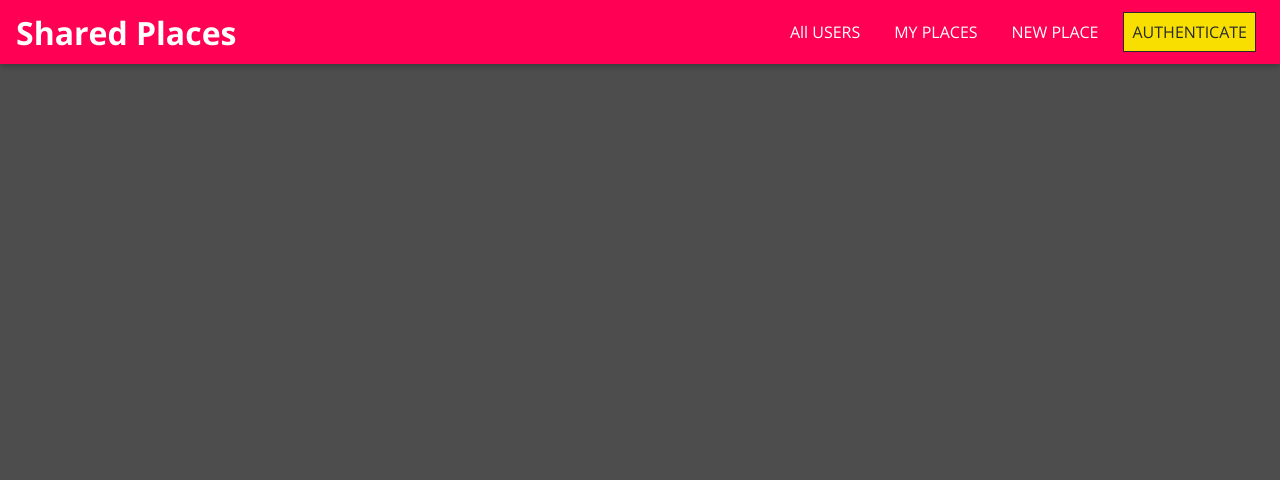
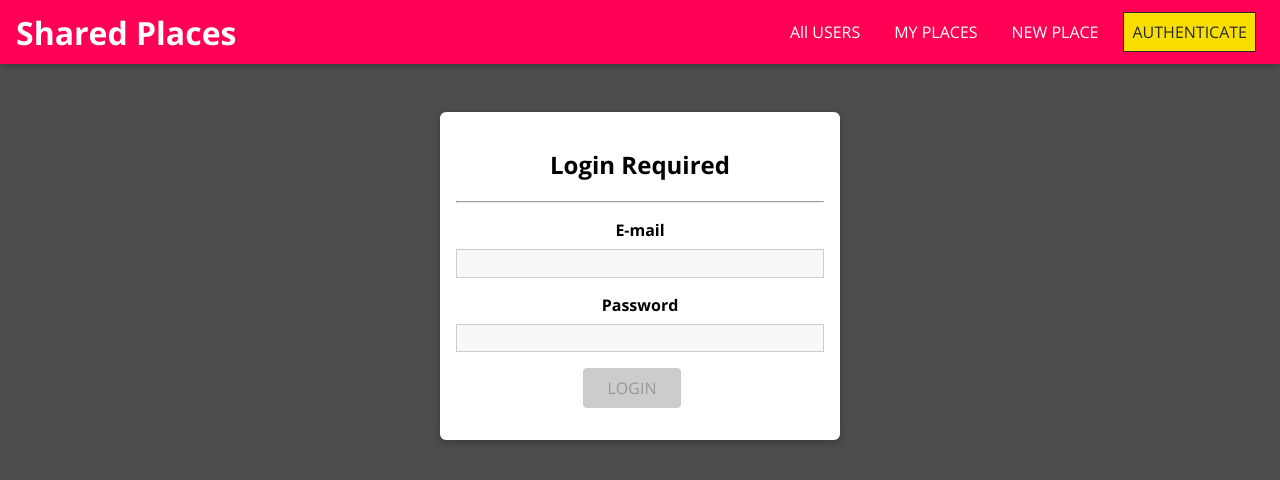
Before and after one commit to UzairKhan313/Shared-Places, a React (Vite) app in the folder frontend/: page /auth in a window 1280 px wide. Shown: the top 480 px of the page. Built offline with nearby package versions, Linux system fonts and the light colour scheme.

Commit message:
Adding an auth and login form

```diff
--- a/frontend/src/App.jsx
+++ b/frontend/src/App.jsx
@@ -6,6 +6,7 @@
 import UserPlaces from './places/pages/UserPlaces'
 import MainNavigation from './shared/components/Navigation/MainNavigation'
 import UpdatePlace from './places/pages/UpdatePlace'
+import Auth from './users/pages/Auth'
 
 function App() {
   return (
@@ -16,6 +17,7 @@
         <Route path="/places/new" element={<NewPlace />} />
         <Route path="/places/:placeId" element={<UpdatePlace />} />
         <Route path="/:userId/places" element={<UserPlaces />} />
+        <Route path="/auth" element={<Auth />} />
       </Routes>
     </main>
   )
--- /dev/null
+++ b/frontend/src/users/pages/Auth.css
@@ -0,0 +1,15 @@
+.authentication__header {
+  color: white;
+  text-align: center;
+}
+
+.authentication {
+  width: 90%;
+  max-width: 25rem;
+  margin: 7rem auto;
+  text-align: center;
+}
+
+.authentication form {
+  margin-bottom: 1rem;
+}
--- /dev/null
+++ b/frontend/src/users/pages/Auth.jsx
@@ -0,0 +1,61 @@
+import React from 'react'
+
+import Card from '../../shared/components/UIElements/Card'
+import Input from '../../shared/components/FormElements/Input'
+import {
+  VALIDATOR_EMAIL,
+  VALIDATOR_MINLENGTH,
+} from '../../shared/utils/validators'
+
+import { useForm } from '../../shared/hooks/Form-Hooks'
+import Button from '../../shared/components/FormElements/Button'
+import './Auth.css'
+
+const Auth = () => {
+  const [formState, inputHandler] = useForm(
+    {
+      email: {
+        value: '',
+        isValid: false,
+      },
+      password: { value: '', isValid: false },
+    },
+    false
+  )
+
+  const authSubmitHandler = (e) => {
+    e.preventDefault()
+    console.log(formState.inputs)
+  }
+  return (
+    <Card className="authentication">
+      <h2>Login Required</h2>
+      <hr />
+      <form onSubmit={authSubmitHandler}>
+        <Input
+          element="input"
+          id="email"
+          type="text"
+          label="E-mail"
+          validators={[VALIDATOR_EMAIL()]}
+          errorText="Please enter a valid Email."
+          onInput={inputHandler}
+        />
+        <Input
+          element="input"
+          id="password"
+          type="password"
+          label="Password"
+          validators={[VALIDATOR_MINLENGTH(5)]}
+          errorText="Password should be atleast 5 character long."
+          onInput={inputHandler}
+        />
+        <Button type="submit" disabled={!formState.isValid}>
+          LOGIN
+        </Button>
+      </form>
+    </Card>
+  )
+}
+
+export default Auth
```
